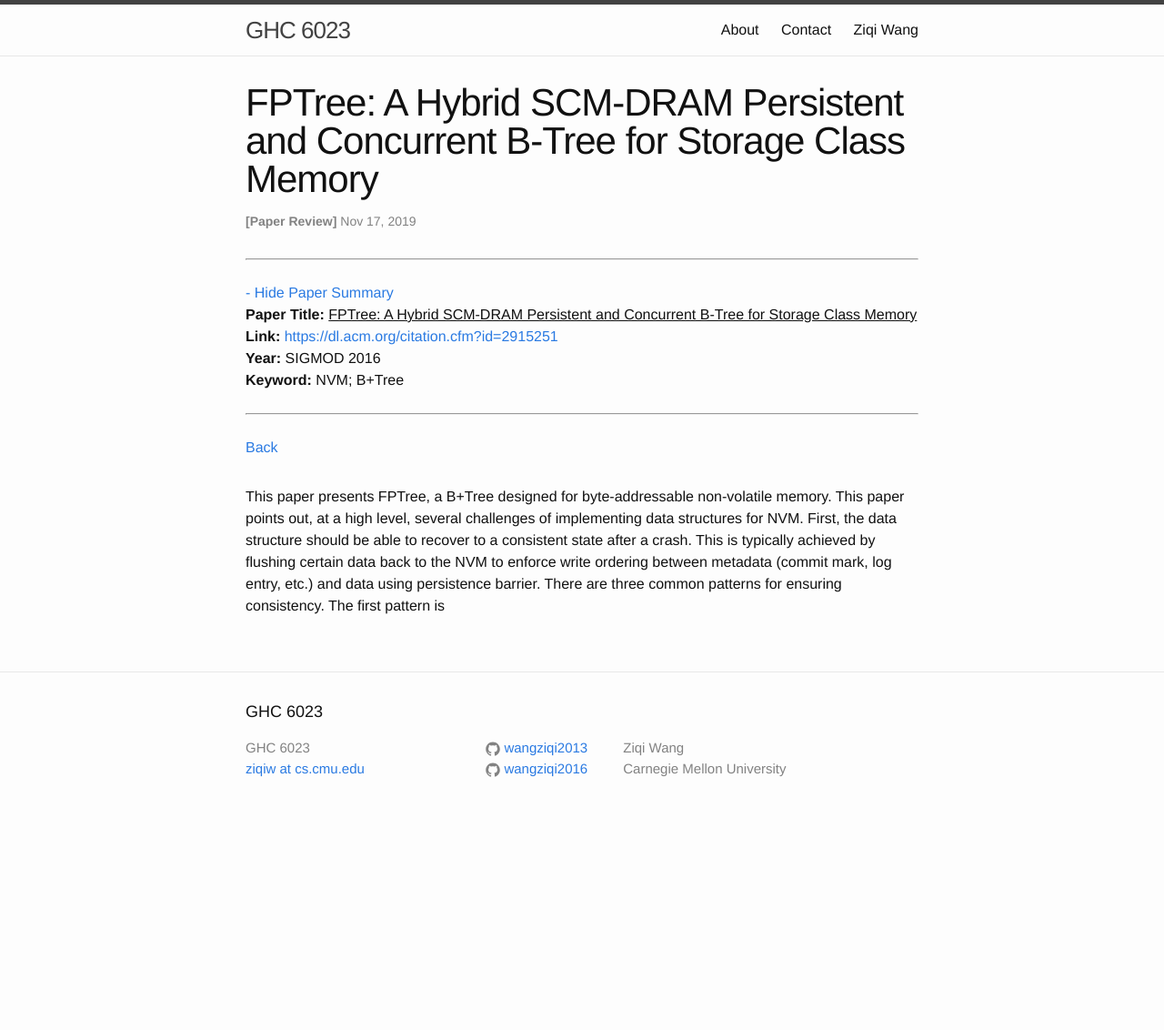
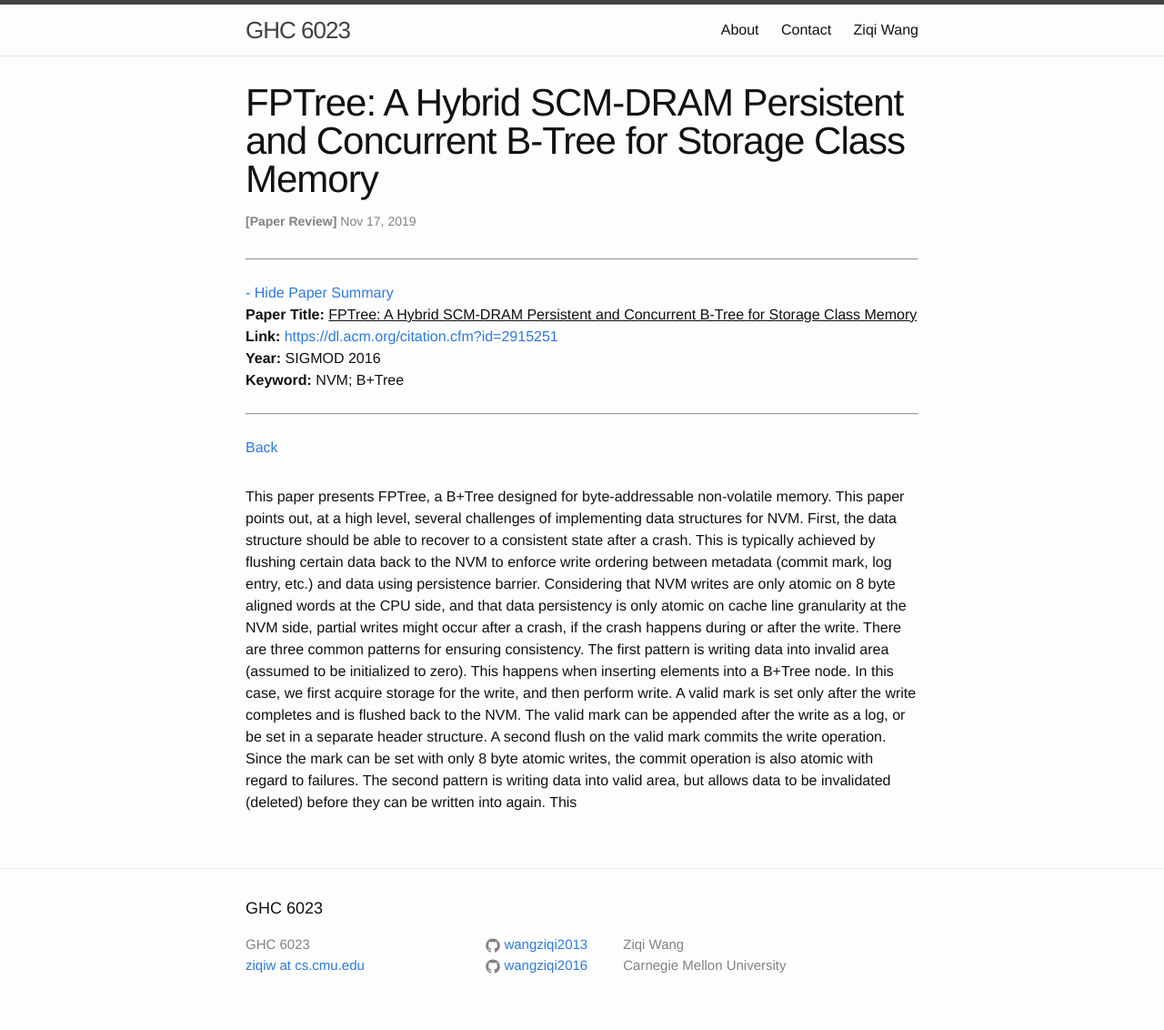
Before and after one commit to wangziqi2013/wangziqi2013.github.io, a Jekyll site: the page built from _posts/2019-11-17-fptree.markdown, in a window 1280 px wide. Shown: the whole page at 91% size. Built offline with Jekyll 4.4.1, drawn with Linux system fonts in a browser that asks for light colours; before the commit the page ends 916 px from its top, so only the background shows below that.

Commit message:
Adding first pattern

```diff
--- a/_posts/2019-11-17-fptree.markdown
+++ b/_posts/2019-11-17-fptree.markdown
@@ -16,5 +16,13 @@ version_mgmt:
 This paper presents FPTree, a B+Tree designed for byte-addressable non-volatile memory. This paper points out, at a high
 level, several challenges of implementing data structures for NVM. First, the data structure should be able to recover to
 a consistent state after a crash. This is typically achieved by flushing certain data back to the NVM to enforce write
-ordering between metadata (commit mark, log entry, etc.) and data using persistence barrier. There are three common patterns
-for ensuring consistency. The first pattern is
+ordering between metadata (commit mark, log entry, etc.) and data using persistence barrier. Considering that NVM writes
+are only atomic on 8 byte aligned words at the CPU side, and that data persistency is only atomic on cache line granularity
+at the NVM side, partial writes might occur after a crash, if the crash happens during or after the write. There are three
+common patterns for ensuring consistency. The first pattern is writing data into invalid area (assumed to be initialized
+to zero). This happens when inserting elements into a B+Tree node. In this case, we first acquire storage for the write,
+and then perform write. A valid mark is set only after the write completes and is flushed back to the NVM. The valid mark
+can be appended after the write as a log, or be set in a separate header structure. A second flush on the valid mark commits
+the write operation. Since the mark can be set with only 8 byte atomic writes, the commit operation is also atomic with
+regard to failures. The second pattern is writing data into valid area, but allows data to be invalidated (deleted) before
+they can be written into again. This
```
